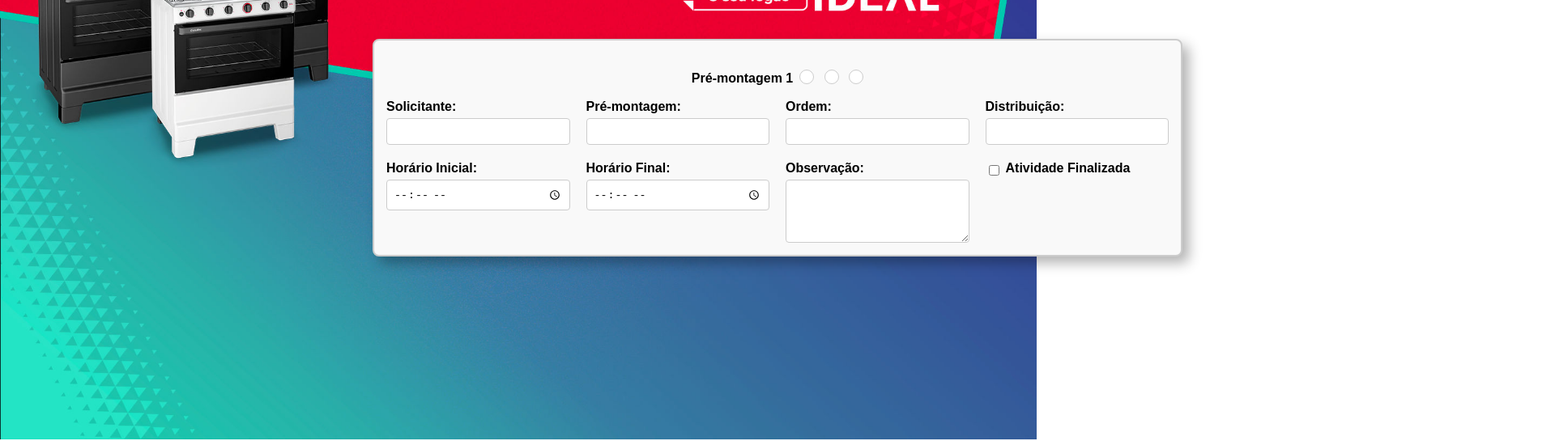
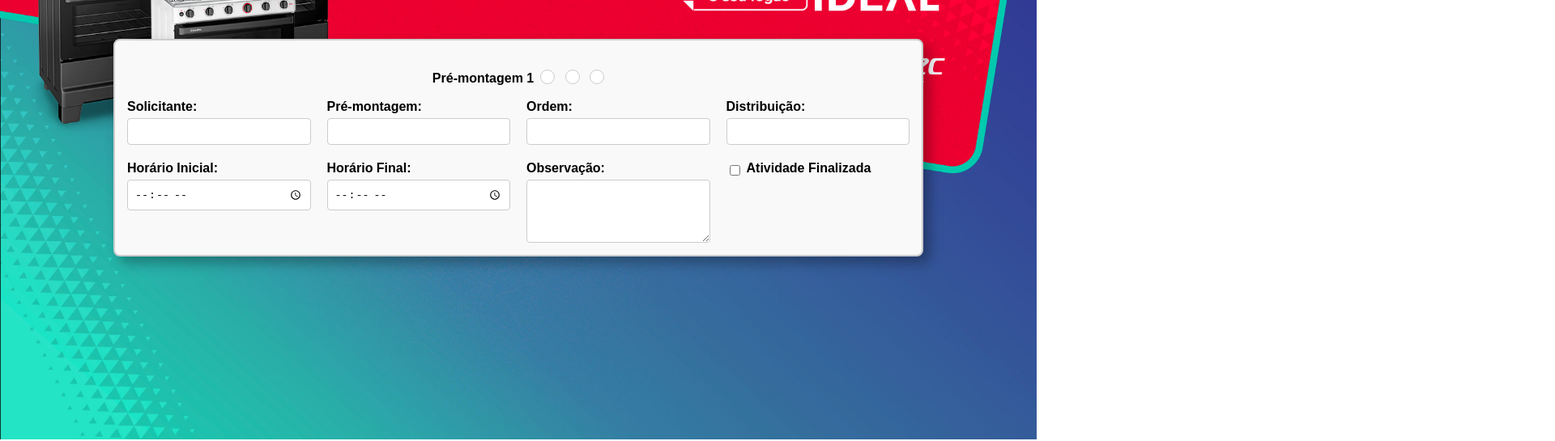
Before and after one commit to Eric90johnson/Painel-de-retorno-de-estoque, a plain HTML site: page index.html in a window 1280 px wide. Shown: the part 92-637 px from the top of the page at 81% size, 1920 px wide, since content can reach past the window. Drawn offline with Linux system fonts and the light colour scheme.

Commit message:
Update index.html

```diff
--- a/index.html
+++ b/index.html
@@ -22,7 +22,7 @@
             background-repeat: no-repeat;
             background-size: cover;
             background-position: center;
-            min-width: 1920px;
+            max-width: 1920px;
         }
 
 
```
